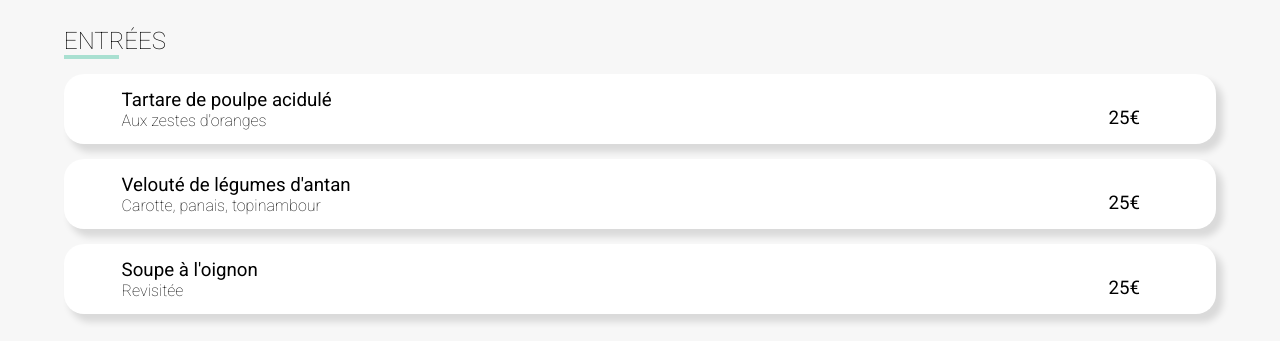
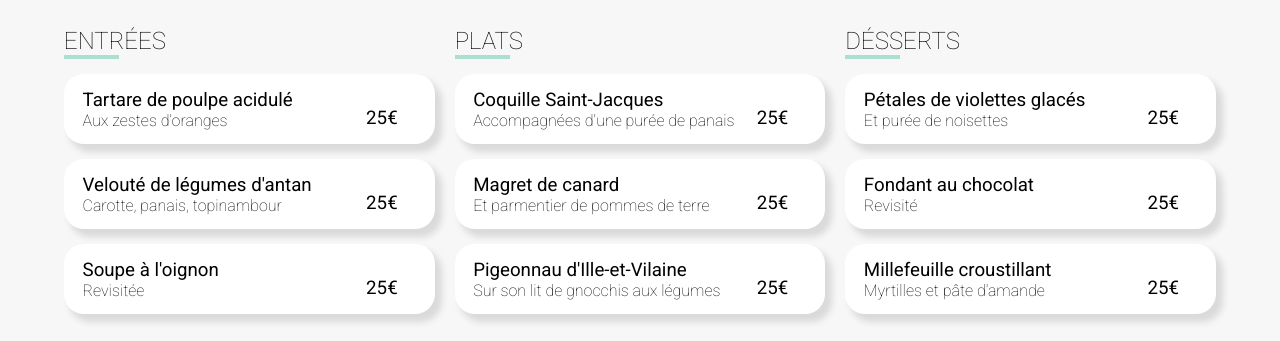
Before and after one commit to arnaudn57/Dynamisez-une-page-web-avec-des-animations-CSS, a website: page menu-1.html in a window 1280 px wide. Shown: the part 405-746 px from the top of the page. Drawn offline with Linux system fonts and the light colour scheme; a web font is replaced by a local one.

Commit message:
Responsive Desktop

```diff
--- a/menu-1.html
+++ b/menu-1.html
@@ -23,11 +23,11 @@
       <img src="./images/restaurants/toa-heftiba-DQKerTsQwi0-unsplash.jpg" alt="">
     </div>
     <div class="menu">
+      <div class="menu-container-head">
+        <h1>À la française</h1>
+        <i class="fa-regular fa-heart heart-btn"></i>
+      </div>
       <div class="menu-container">
-        <div class="menu-container-head">
-          <h1>À la française</h1>
-          <i class="fa-regular fa-heart heart-btn"></i>
-        </div>
         <section class="menu-parts">
           <h2>ENTRÉES</h2>
           <hr>
--- a/sass/pages/_accueil.scss
+++ b/sass/pages/_accueil.scss
@@ -47,6 +47,10 @@ body {
   height: 350px;
   @include flex-column;
   justify-content: space-evenly;
+
+  @include responsive(desktop){
+    height: 250px;
+  }
   h2 {
     font-weight: 700;
   }
@@ -56,6 +60,11 @@ body {
       justify-content: center;
       text-align: center;
       gap: 10px;
+      @include responsive(desktop){
+        display: grid;
+        grid-template-columns: repeat(3, 1fr);
+        gap: 15px;
+      }
     }
     &__container-step {
     background-color: $bg-white;
@@ -103,6 +112,7 @@ body {
   background-color: $bg-white;
   padding-bottom: 70px;
 
+
   a {
     text-decoration: none;
     color: black;
@@ -112,12 +122,18 @@ body {
     justify-content: center;
     width: 90%;
     margin: 0 auto;
-    gap:20px
+    gap:20px;
+
+    @include responsive(desktop){
+      display: grid;
+      grid-template-columns: repeat(2, 1fr);
+    }
   }
 
   h2 {
-    margin-top: 40px;
+    padding: 40px 0 40px 0;
     font-weight: 700;
+    margin-left: 5%;
   }
 
   .restaurant {
--- a/sass/pages/_menu.scss
+++ b/sass/pages/_menu.scss
@@ -20,13 +20,20 @@
   width: 90%;
   margin: 0 auto;
   margin-bottom: 40px;
+  @include responsive(desktop) {
+    display: grid;
+    grid-template-columns: repeat(3, 1fr);
+    gap: 20px;
+  }
 }
 
 .menu-container-head {
   @include display-between;
   padding-top: 20px;
   align-items: center;
-
+  @include responsive(desktop) {
+    margin: 0 5%;
+  }
   i {
     font-size: 35px;
     font-weight: 100;
--- a/sass/utils/_mixins.scss
+++ b/sass/utils/_mixins.scss
@@ -1,3 +1,5 @@
+@import './variables';
+
 @mixin flex-column {
   display: flex;
   flex-direction: column;
@@ -21,3 +23,15 @@
   height: $height;
   animation: spin1 2s linear infinite;
 }
+
+@mixin responsive ($breakpoint) { //the name of the mixin is devices
+
+  @if $breakpoint == desktop {
+    @media only screen and (min-width: 1200px) {
+      @content;
+    }
+  }
+
+
+
+}
--- a/sass/utils/_variables.scss
+++ b/sass/utils/_variables.scss
@@ -1,3 +1,10 @@
+$breakpoints : (
+  "phone": 360px,
+  "tablet": 768px,
+  "desktop": 1200px,
+  "large": 1920px
+) !default;
+
 $colour-primary: #9356DC;
 $colour-secondary: #FF79DA;
 $colour-tertiary: #99E2D0;
```
Also changed, not shown: index.html (+1 -1 lines), public/css/style.css, 1 other file.
